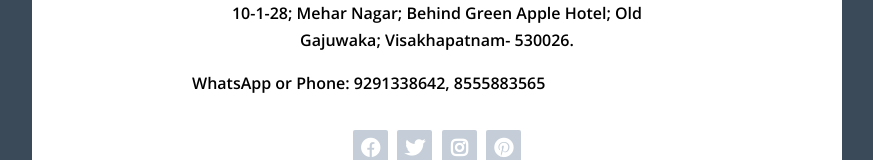
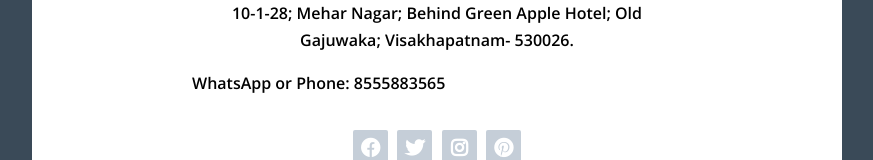
Before and after one commit to Naidurice/Naidurice.github.io, a plain HTML site: page index.html in a window 1280 px wide. Shown: the part 1467-1627 px from the top of the page, without its empty margins (203-1076 px from the left). Drawn offline with nearby package versions, Linux system fonts and the light colour scheme.

Commit message:
Publish
Commit

```diff
--- a/index.html
+++ b/index.html
@@ -158,7 +158,7 @@ https://www.tooplate.com/view/2118-chilling-cafe
             10-1-28; Mehar Nagar; Behind Green Apple Hotel;
 			Old Gajuwaka; Visakhapatnam- 530026.
 			<p>
-			WhatsApp or Phone: 9291338642, 8555883565</p>
+			WhatsApp or Phone: 8555883565</p>
 			</p>
 
           <div class="tm-social-icons">
```
